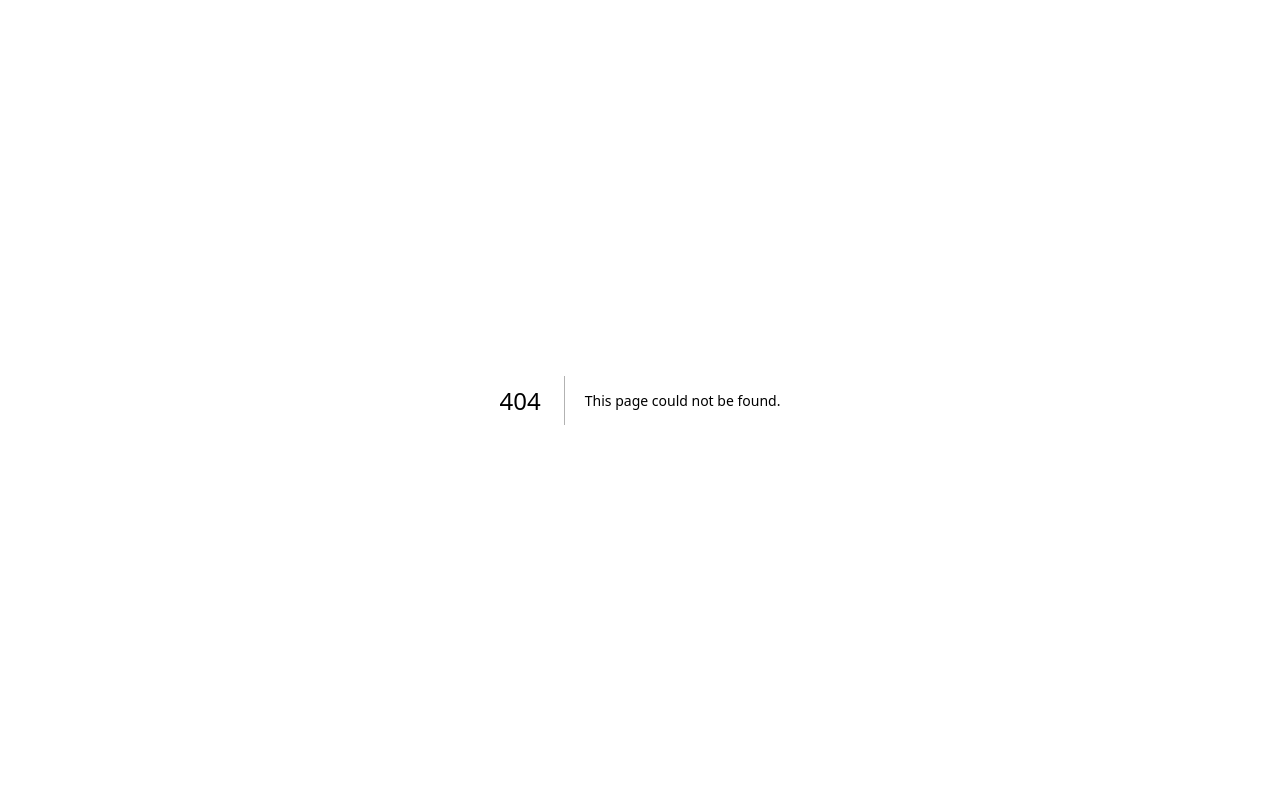
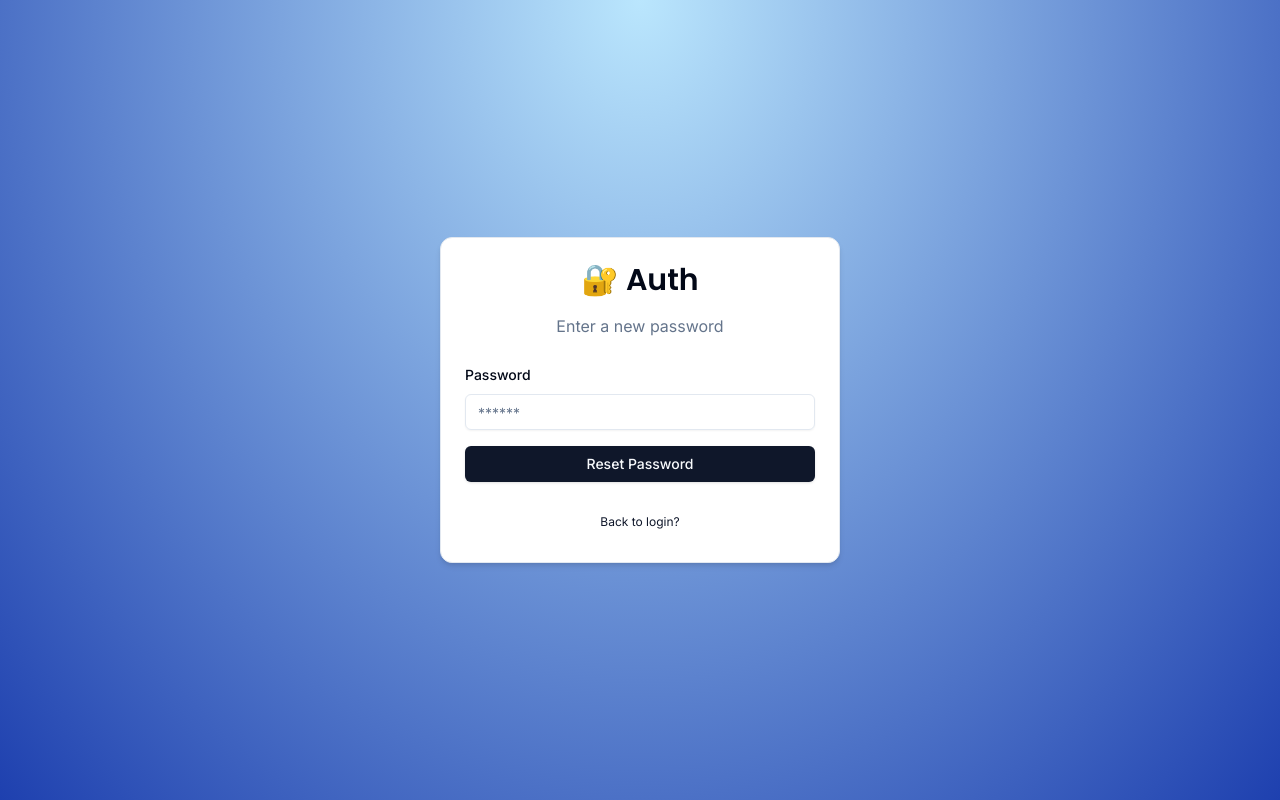
Before and after one commit to nursandiid/nextjs-auth, a Next.js app: page /auth/new-password in a window 1280 px wide. Before the commit this address had no page. Built offline with nearby package versions, Linux system fonts and the light colour scheme.

Commit message:
feat: reset password form

```diff
--- /dev/null
+++ b/actions/new-password.ts
@@ -0,0 +1,53 @@
+'use server'
+
+import * as z from 'zod'
+import bcryptjs from 'bcryptjs'
+
+import { NewPasswordSchema } from '@/schemas'
+import { getPasswordResetTokenByToken } from '@/data/password-reset-token'
+import { getUserByEmail } from '@/data/user'
+import { db } from '@/lib/db'
+
+export const newPassword = async (
+  values: z.infer<typeof NewPasswordSchema>,
+  token: string | null
+) => {
+  if (!token) {
+    return { error: 'Missing token!' }
+  }
+
+  const validatedFields = NewPasswordSchema.safeParse(values)
+  if (!validatedFields.success) {
+    return { error: 'Invalid fields!' }
+  }
+
+  const { password } = validatedFields.data
+
+  const existingToken = await getPasswordResetTokenByToken(token)
+  if (!existingToken) {
+    return { error: 'Ivalid token!' }
+  }
+
+  const hasExpired = new Date(existingToken.expires) < new Date()
+  if (hasExpired) {
+    return { error: 'Token has expired!' }
+  }
+
+  const existingUser = await getUserByEmail(existingToken.email)
+  if (!existingUser) {
+    return { error: 'User does not exist!' }
+  }
+
+  const hashedPassword = await bcryptjs.hash(password, 10)
+
+  await db.user.update({
+    where: { id: existingUser.id },
+    data: { password: hashedPassword }
+  })
+
+  await db.passwordResetToken.delete({
+    where: { id: existingToken.id }
+  })
+
+  return { success: 'Password updated!' }
+}
--- /dev/null
+++ b/app/auth/new-password/page.tsx
@@ -0,0 +1,5 @@
+import NewPasswordForm from '@/components/auth/new-password-form'
+
+export default function NewPasswordPage() {
+  return <NewPasswordForm />
+}
--- /dev/null
+++ b/components/auth/new-password-form.tsx
@@ -0,0 +1,89 @@
+'use client'
+
+import * as z from 'zod'
+
+import { useForm } from 'react-hook-form'
+import { zodResolver } from '@hookform/resolvers/zod'
+import { NewPasswordSchema } from '@/schemas'
+import {
+  Form,
+  FormControl,
+  FormField,
+  FormItem,
+  FormLabel,
+  FormMessage
+} from '@/components/ui/form'
+import { Input } from '@/components/ui/input'
+import CardWrapper from '@/components/auth/card-wrapper'
+import { Button } from '@/components/ui/button'
+import FormError from '@/components/form-error'
+import FormSuccess from '@/components/form-success'
+import { newPassword } from '@/actions/new-password'
+import { useState, useTransition } from 'react'
+import { useSearchParams } from 'next/navigation'
+
+export default function NewPasswordForm() {
+  const searchParams = useSearchParams()
+  const token = searchParams.get('token')
+
+  const [error, setError] = useState<string | undefined>()
+  const [success, setSuccess] = useState<string | undefined>()
+  const [isPending, startTransition] = useTransition()
+
+  const form = useForm<z.infer<typeof NewPasswordSchema>>({
+    resolver: zodResolver(NewPasswordSchema),
+    defaultValues: {
+      password: ''
+    }
+  })
+
+  const onSubmit = (values: z.infer<typeof NewPasswordSchema>) => {
+    setError('')
+    setSuccess('')
+
+    startTransition(() => {
+      newPassword(values, token).then((data) => {
+        setError(data?.error)
+        setSuccess(data?.success)
+      })
+    })
+  }
+
+  return (
+    <CardWrapper
+      headerLabel="Enter a new password"
+      backButtonLabel="Back to login?"
+      backButtonHref="/auth/login"
+    >
+      <Form {...form}>
+        <form onSubmit={form.handleSubmit(onSubmit)} className="space-y-6">
+          <div className="space-y-4">
+            <FormField
+              control={form.control}
+              name="password"
+              render={({ field }) => (
+                <FormItem>
+                  <FormLabel>Password</FormLabel>
+                  <FormControl>
+                    <Input
+                      {...field}
+                      type="password"
+                      placeholder="******"
+                      disabled={isPending}
+                    />
+                  </FormControl>
+                  <FormMessage />
+                </FormItem>
+              )}
+            />
+            <FormError message={error} />
+            <FormSuccess message={success} />
+            <Button type="submit" className="w-full" disabled={isPending}>
+              Reset Password
+            </Button>
+          </div>
+        </form>
+      </Form>
+    </CardWrapper>
+  )
+}
--- a/routes.ts
+++ b/routes.ts
@@ -14,7 +14,8 @@ export const authRoutes = [
   '/auth/login',
   '/auth/register',
   '/auth/error',
-  '/auth/reset'
+  '/auth/reset',
+  '/auth/new-password'
 ]
 
 /**
--- a/schemas/index.ts
+++ b/schemas/index.ts
@@ -26,3 +26,9 @@ export const ResetSchema = z.object({
     message: 'Email is required'
   })
 })
+
+export const NewPasswordSchema = z.object({
+  password: z.string().min(6, {
+    message: 'Minimum 6 characters required'
+  })
+})
```
